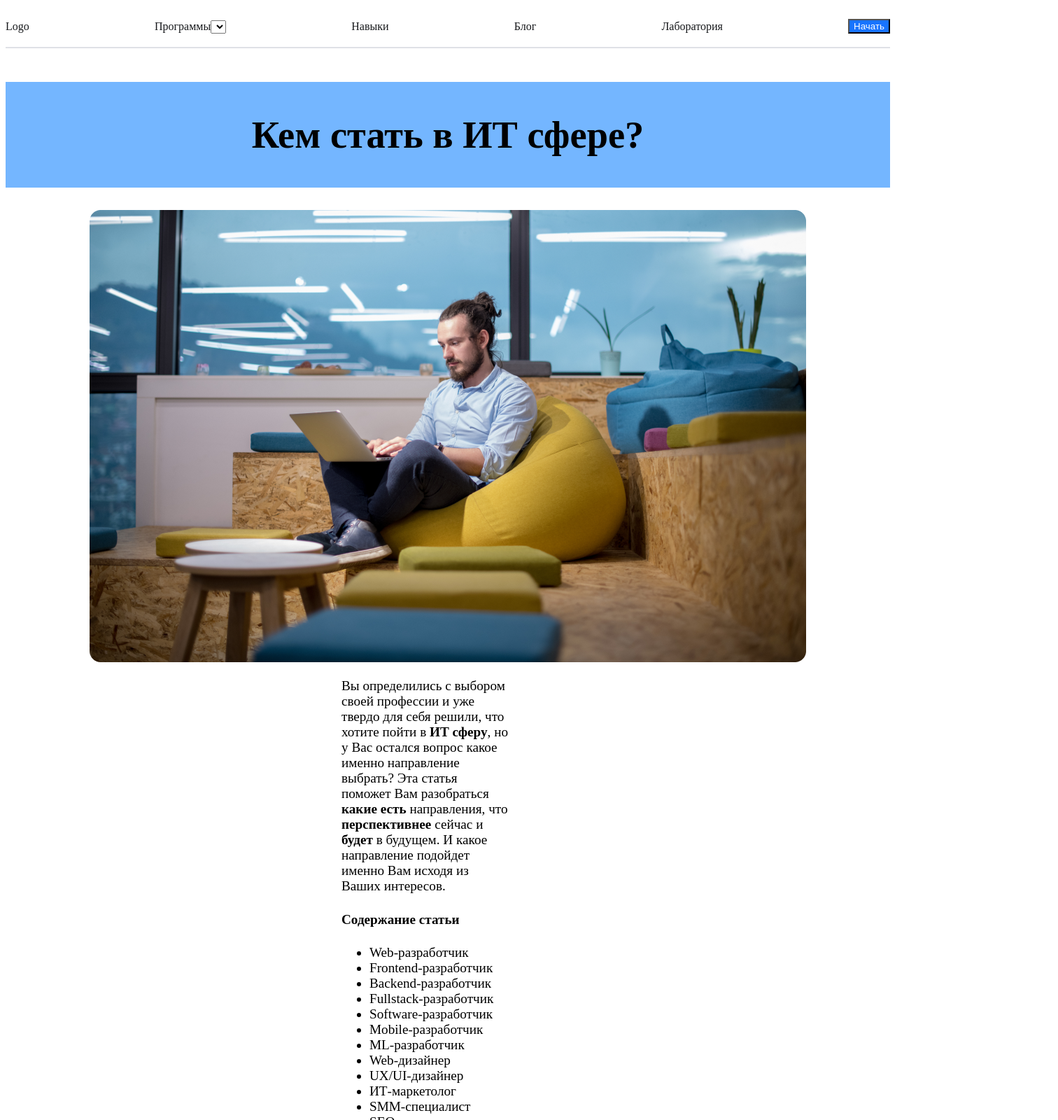
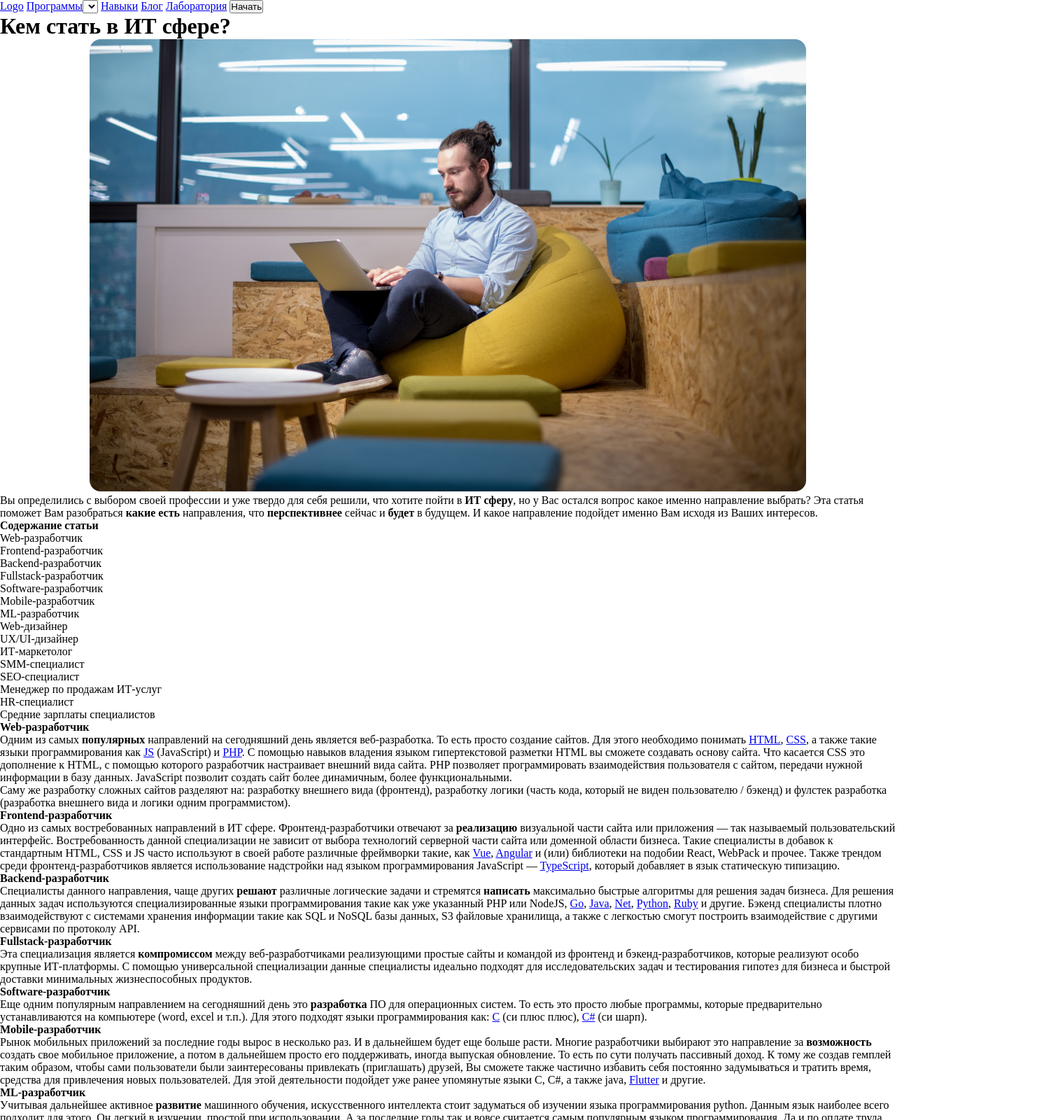
Before and after one commit to IrynaS1/site_California_Magazine, a plain HTML site: page index.html in a window 1280 px wide. Shown: the top 1600 px of the page at 70% size, 1512 px wide, since content can reach past the window. Drawn offline with Linux system fonts and the light colour scheme.

Commit message:
delete all styles

```diff
--- a/index.html
+++ b/index.html
@@ -40,7 +40,7 @@
 				<img src="/images/AdobeStock_251001987.png" alt="IT" />
 			</center>
 		</div>
-		<div class="main__wrapper">
+		<div class="conteiner__higher"></div>
 		<div>
 			<p>Вы определились с выбором своей профессии и уже твердо для себя решили, что хотите пойти в <strong>ИТ
 					сферу</strong>, но у
@@ -79,9 +79,9 @@
 				Web-разработчик
 			</h4>
 			<p>Одним из самых <b>популярных</b> направлений на сегодняшний день является веб-разработка. То есть просто
-					создание сайтов. Для этого необходимо понимать <a href="https://ru.wikipedia.org/wiki/HTML"
-						target="_blank" class="content__text-link">HTML</a>, <a href="https://ru.wikipedia.org/wiki/CSS"
-						target="_blank" class="content__text-link">CSS</a>, а также
+				создание сайтов. Для этого необходимо понимать <a href="https://ru.wikipedia.org/wiki/HTML" target="_blank"
+					class="content__text-link">HTML</a>, <a href="https://ru.wikipedia.org/wiki/CSS" target="_blank"
+					class="content__text-link">CSS</a>, а также
 				такие языки программирования как <a href="https://ru.wikipedia.org/wiki/JavaScript" target="_blank"
 					class="content__text-link">JS</a>
 				(JavaScript) и
@@ -124,10 +124,9 @@
 			<p>Специалисты данного направления, чаще других <b>решают</b> различные логические задачи и стремятся
 				<b>написать</b>
 				максимально быстрые алгоритмы для решения задач бизнеса. Для решения данных задач используются
-					специализированные языки программирования такие как уже указанный PHP или NodeJS, <a
-						href="https://go.dev/" target="_blank" class="content__text-link">Go</a>, <a
-						href="https://www.java.com/ru/download/manual.jsp" target="_blank"
-						class="content__text-link">Java</a>,
+				специализированные языки программирования такие как уже указанный PHP или NodeJS, <a href="https://go.dev/"
+					target="_blank" class="content__text-link">Go</a>, <a href="https://www.java.com/ru/download/manual.jsp"
+					target="_blank" class="content__text-link">Java</a>,
 				<a href="https://ru.wikipedia.org/wiki/.NET" target="_blank" class="content__text-link">Net</a>, <a
 					href="https://www.python.org/" target="_blank" class="content__text-link">Python</a>,
 				<a href="https://www.ruby-lang.org/en/" target="_blank" class="content__text-link">Ruby</a> и другие.
@@ -205,12 +204,15 @@
 				владеют теорией цвета и типографики, а также используют в работе <a
 					href="https://ru.wikipedia.org/wiki/Adobe_Photoshop" target="_blank"
 					class="content__text-link">Photoshop</a>, <a href="https://ru.wikipedia.org/wiki/Adobe_Illustrator"
-						target="_blank" class="content__text-link">Illustrator</a>, <a
-						href="https://ru.wikipedia.org/wiki/Figma" target="_blank" class="content__text-link">Figma</a> и <a
-						href="https://www.sketch.com/" target="_blank" class="content__text-link">Sketch</a>.</p>
+					target="_blank" class="content__text-link">Illustrator</a>, <a href="https://ru.wikipedia.org/wiki/Figma"
+					target="_blank" class="content__text-link">Figma</a> и <a href="https://www.sketch.com/" target="_blank"
+					class="content__text-link">Sketch</a>.</p>
+		</div>
 		</div>
 		<div>
+			<center>
 				<img src="/images/AdobeStock_303349366.png" alt="IT" />
+			</center>
 		</div>
 		<div>
 
@@ -381,7 +383,6 @@
 				</tr>
 			</div>
 		</table>
-		</div>
 	</main>
 	<center>
 		<img src="/images/Group 2529.png" alt="like" />
--- a/style.css
+++ b/style.css
@@ -1,106 +1,17 @@
 /*body styles*/
-.body {
-	font-family: "Rubic";
-	font-style: normal;
-	font-size: 16px;
-	font-weight: normal;
-	line-height: 1.2;
-	color: #17191C;
+* {
+	box-sizing: border-box;
+	margin: 0;
+	padding: 0;
 }
 
+
 /* header styles start*/
-.wrapper__header {
-	padding-top: 1.1rem;
-	padding-bottom: 1.1rem;
-	border-bottom: 0.16rem solid #DFE1E6;
-	margin-bottom: 3rem;
-
-}
-
-.header__navlist {
-	display: flex;
-	flex-wrap: wrap;
-	align-items: center;
-	justify-content: space-between;
-
-}
-
-.nav__item__link {
-	font-weight: 400;
-	font-size: 1rem;
-	line-height: 1.5rem;
-	text-decoration: none;
-	color: #17191C;
-}
-
-.header__button {
-	background-color: #1874FF;
-	color: #FFFFFF;
-}
 
 /* header styles end*/
 
 /* main styles start*/
-.main__title {
-	font-weight: 700;
-	padding-top: 0.5rem;
-	padding-bottom: 0.5rem;
-	font-size: 1.7rem;
-	text-align: center;
-	background-color: #74B6FF;
-}
 
-.picture__one {
-	padding-top: 2rem;
-}
-
-.main__wrapper {
-	margin-left: 30rem;
-	margin-right: 34rem;
-	margin-top: 1rem;
-	margin-bottom: 2rem;
-	font-weight: 500;
-	font-size: 1.2rem;
-}
-
-.p {}
-
-/*start of the old styles
-p {
-	font-weight: 300;
-	padding-left: 30rem;
-	padding-right: 30rem;
-	padding-bottom: 2rem;
-	line-height: 2rem;
-	color: #2F353D;
-	max-width: 42rem;
-	font-size: 1.1rem;
-}
-
-h4 {
-	font-weight: 600;
-	padding-left: 30rem;
-	padding-right: 30rem;
-	color: #17191C;
-}
-
-.list_items {
-	padding-left: 29rem;
-	padding-right: 30rem;
-	line-height: 1.7rem;
-	padding-bottom: 2rem;
-}
-
-.content__table {
-	padding-left: 30rem;
-	padding-right: 30rem;
-	line-height: 1.7rem;
-}
- end of the old styles */
-
-.content__text-link {
-	text-decoration: none;
-}
 
 /* main styles end*/
 /* footer styles start*/
```
Lines whose indentation alone changed are shown as unchanged.
